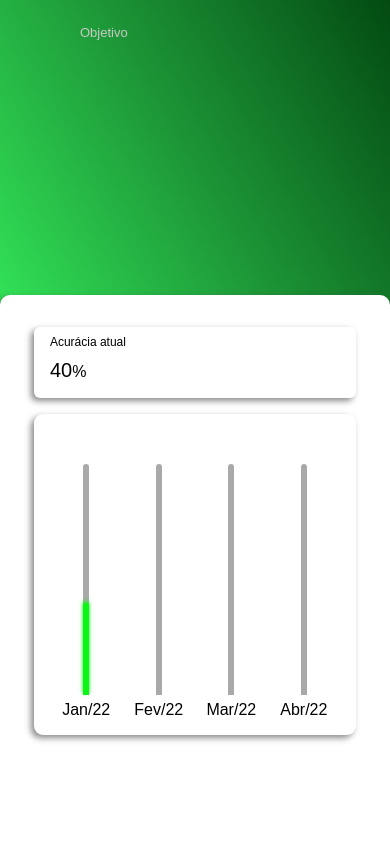
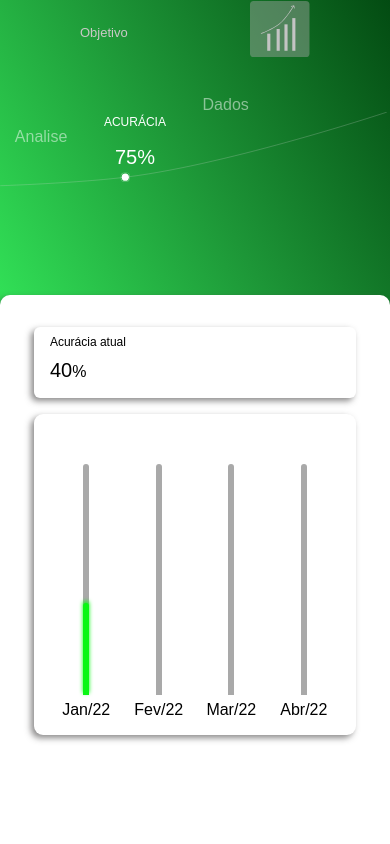
Before and after one commit to joao-java/FLUXO, a plain HTML site: page index.html in a window 390 px wide. Shown: the top 844 px of the page. Drawn offline with Linux system fonts and the light colour scheme.

Commit message:
01/02/22.3

```diff
--- a/assets/css/_media.scss
+++ b/assets/css/_media.scss
@@ -53,7 +53,7 @@
     .top{
         height: 100vh;
         background: linear-gradient(240deg, #034b12, #1d9637, #33e659, #1cff4d);
-        img{
+        .top__fundo{
             display: none;
         }
         .top__container{
@@ -68,14 +68,31 @@
                 }
             }
             .top__acuracia{
-                top: 4rem;
-                padding: 1rem;
                 min-height: 100%;
                 .top__acuracia1{
                     width: 100%;
                     height: 100%;
+                    top: 6rem;
+                    .top__acuracia2{
+                        top: 0;
+                        width: 60%;
+                        span:nth-child(1){
+                            padding-top: 2rem;
+                        }
+                        .top__acuracia1__text{
+                            span{
+                                font-size: 12px;
+                            }
+                            p{
+                                font-size: 20px;
+                            }
+                        }
+                        span:nth-child(2){
+                            padding-bottom: 2rem;
+                        }
+                    }
+                }
 
-                }
             }
             .top__grafico{
                 min-width: 100%;
--- a/index.html
+++ b/index.html
@@ -15,7 +15,7 @@
 <body>
 
     <div class="top">
-        <img src="assets/img/fundoo.svg" alt="">
+        <img class="top__fundo" src="assets/img/fundoo.svg" alt="">
 
         <div class="top__container">
             <div class="top__header">
```
Also changed, not shown: assets/css/principal.css, 1 other file.
